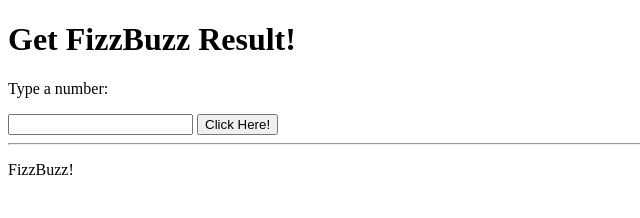
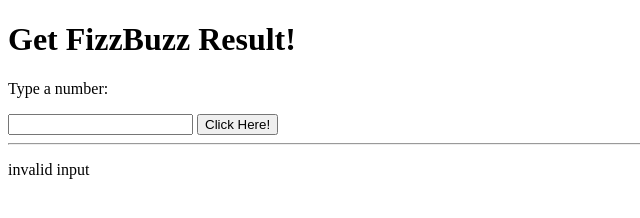
Before and after one commit to AriqFikriTamamy/fizzbuzz, a plain HTML site: page index.html in a window 1280 px wide. Both pictures are taken after a click on the button "Click Here!". Shown: the full height of the page, 0-640 px from the left. Drawn offline with Linux system fonts and the light colour scheme.

Commit message:
Add files via upload

```diff
--- a/index.html
+++ b/index.html
@@ -16,7 +16,13 @@
     <script>
         document.querySelector("button").onclick = function changeFizzBuzz() {
             let number = document.getElementById("number").value
-                if (number % 3 === 0 && number % 5 === 0 ) {
+                if(number === 0 || number === ""){
+                    const divResult = document.getElementById("result");
+                    const paragraf = document.createElement("p")
+                    paragraf.innerHTML = "invalid input"
+                    divResult.append(paragraf);
+                    console.log("invalid input")
+                }else if (number % 3 === 0 && number % 5 === 0 ) {
                     const divResult = document.getElementById("result");
                     const paragraf = document.createElement("p")
                     paragraf.innerHTML = "FizzBuzz!"
```
